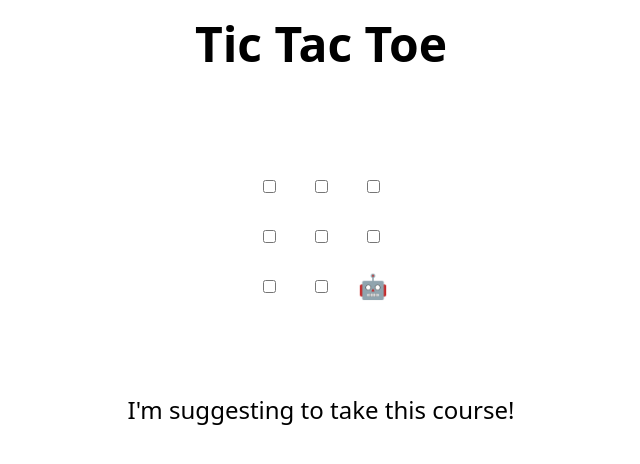
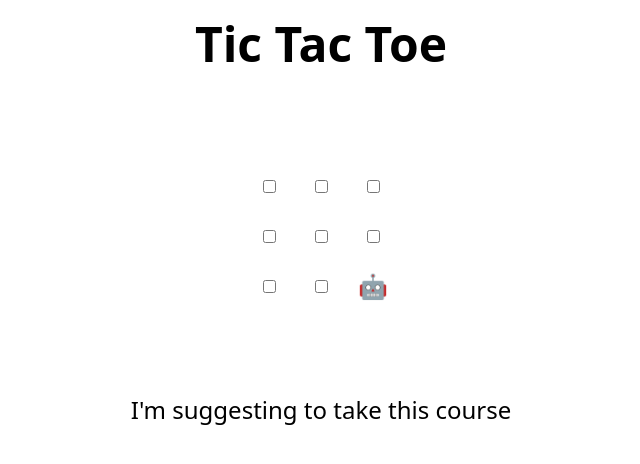
Before and after one commit to Emmett-Waechtler/skills-review-pull-reques, a plain HTML site: page index.html in a window 1280 px wide. Shown: the full height of the page, 319-959 px from the left. Drawn offline with Linux system fonts and the light colour scheme.

Commit message:
Update index.html
suggestion

```diff
--- a/index.html
+++ b/index.html
@@ -48,7 +48,7 @@
 </table>
 
 <h2 hidden>Game over, refresh to play again 🧑‍💻 🤖!</h2>
-I'm suggesting to take this course!
+I'm suggesting to take this course
 <script>
   // Initialization
   const boxes = Array.from(document.querySelectorAll("td"));
```
